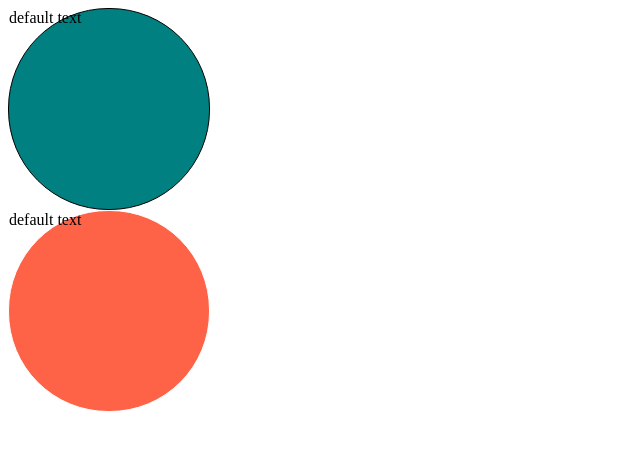
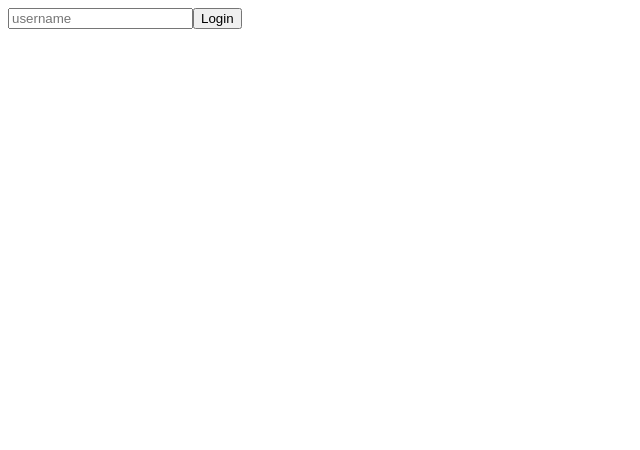
Before and after one commit to leeheeae/my-app-typescript, a React (Create React App) app: page / in a window 1280 px wide. Shown: the top 450 px of the page, without its empty margins (0-640 px from the left). Built offline with nearby package versions, Linux system fonts and the light colour scheme.

Commit message:
theme Typescript

```diff
--- a/src/App.tsx
+++ b/src/App.tsx
@@ -1,12 +1,32 @@
-import Circle from "./Circle";
+import React, { useState } from "react";
 
 const App = () => {
-  return (
-    <div>
-      <Circle bgColor="teal" borderColor="black"/>
-      <Circle bgColor="tomato"/>
-    </div>
-  );
+    const [value, setValue] = useState("");
+    const onChange = (event: React.FormEvent<HTMLInputElement>) => {
+        const {
+            currentTarget: { value },
+        } = event;
+        setValue(value);
+    };
+
+    const onSubmit = (event: React.FormEvent<HTMLFormElement>) => {
+        event.preventDefault();
+        console.log("hello", value);
+    };
+
+    return (
+        <div>
+            <form onSubmit={onSubmit}>
+                <input
+                    value={value}
+                    onChange={onChange}
+                    type="text"
+                    placeholder="username"
+                />
+                <button>Login</button>
+            </form>
+        </div>
+    );
 };
 
 export default App;
--- a/src/Circle.tsx
+++ b/src/Circle.tsx
@@ -1,4 +1,4 @@
-import styled from 'styled-components';
+import styled from "styled-components";
 
 interface ContainerProps {
     bgColor: string;
@@ -8,24 +8,24 @@
 interface CircleProps {
     bgColor: string;
     borderColor?: string;
-    text ?: string;
+    text?: string;
 }
 
 const Container = styled.div<ContainerProps>`
     width: 200px;
     height: 200px;
-    background-color: ${props => props.bgColor};
+    background-color: ${(props) => props.bgColor};
     border-radius: 100px;
-    border: 1px solid ${props => props.borderColor}
+    border: 1px solid ${(props) => props.borderColor};
 `;
 
-
-const Circle = ({bgColor, borderColor, text = "default text"}:CircleProps) => {
+const Circle = ({ bgColor, borderColor }: CircleProps) => {
     return (
-        <Container bgColor={bgColor} borderColor={borderColor ?? 'white'}>
-            {text}
-        </Container>
+        <Container
+            bgColor={bgColor}
+            borderColor={borderColor ?? "white"}
+        ></Container>
     );
 };
 
-export default Circle
+export default Circle;
--- a/src/index.tsx
+++ b/src/index.tsx
@@ -1,11 +1,14 @@
-import React from 'react';
-import ReactDOM from 'react-dom';
-import App from './App';
-
+import React from "react";
+import ReactDOM from "react-dom";
+import App from "./App";
+import { ThemeProvider } from "styled-components";
+import { lightTheme } from "./theme";
 
 ReactDOM.render(
-  <React.StrictMode>
-      <App />
-  </React.StrictMode>,
-  document.getElementById('root')
+    <React.StrictMode>
+        <ThemeProvider theme={lightTheme}>
+            <App />
+        </ThemeProvider>
+    </React.StrictMode>,
+    document.getElementById("root")
 );
--- /dev/null
+++ b/src/theme.ts
@@ -0,0 +1,15 @@
+import { DefaultTheme } from "styled-components";
+
+const lightTheme: DefaultTheme = {
+    bgColor: "#FFF",
+    textColor: "#000",
+    btnColor: "tomato",
+};
+
+const darkTheme: DefaultTheme = {
+    bgColor: "#000",
+    textColor: "#fff",
+    btnColor: "teal",
+};
+
+export { lightTheme, darkTheme };
```
Also changed, not shown: src/styled.d.ts (added, +9 -0 lines).
